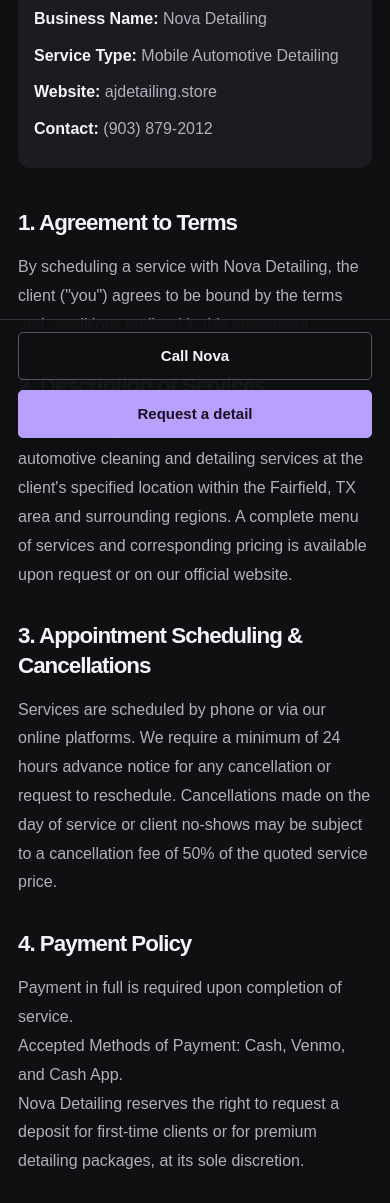
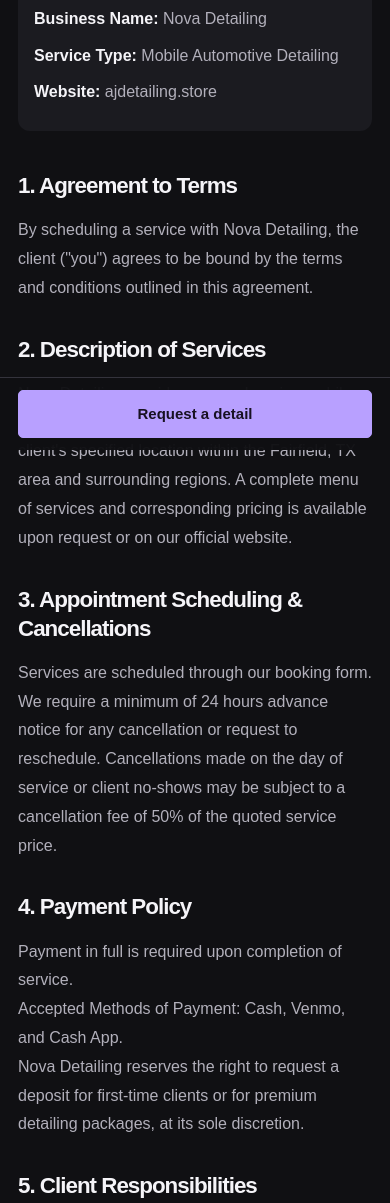
Before and after one commit to brawliscool/brawliscool.github.io, a website: page terms.html in a window 390 px wide. Shown: the part 394-1597 px from the top of the page. Drawn offline with Linux system fonts and the light colour scheme.

Commit message:
Give mobile layout more breathing room and remove personal contact details

```diff
--- a/terms.html
+++ b/terms.html
@@ -16,7 +16,7 @@
     <link rel="stylesheet" href="https://cdnjs.cloudflare.com/ajax/libs/font-awesome/6.4.0/css/all.min.css">
 
     <!-- Custom CSS -->
-    <link rel="stylesheet" href="css/style.css?v=nova-ui-20261007">
+    <link rel="stylesheet" href="css/style.css?v=nova-spacious-20261007">
 
     <style>
         .terms-container {
@@ -98,7 +98,7 @@
             opacity: 0.8;
         }
     </style>
-<link rel="icon" href="images/nova-icon.svg"><script src="js/nova.js?v=nova-ui-20261007" defer></script></head>
+<link rel="icon" href="images/nova-icon.svg"><script src="js/nova.js?v=nova-spacious-20261007" defer></script></head>
 
 <body>
 
@@ -120,7 +120,7 @@
             <p><strong>Business Name:</strong> Nova Detailing</p>
             <p><strong>Service Type:</strong> Mobile Automotive Detailing</p>
             <p><strong>Website:</strong> ajdetailing.store</p>
-            <p><strong>Contact:</strong> (903) 879-2012</p>
+
         </div>
 
         <div class="terms-section">
@@ -135,7 +135,7 @@
 
         <div class="terms-section">
             <h2>3. Appointment Scheduling & Cancellations</h2>
-            <p>Services are scheduled by phone or via our online platforms. We require a minimum of 24 hours advance notice for any cancellation or request to reschedule. Cancellations made on the day of service or client no-shows may be subject to a cancellation fee of 50% of the quoted service price.</p>
+            <p>Services are scheduled through our booking form. We require a minimum of 24 hours advance notice for any cancellation or request to reschedule. Cancellations made on the day of service or client no-shows may be subject to a cancellation fee of 50% of the quoted service price.</p>
         </div>
 
         <div class="terms-section">
@@ -179,7 +179,7 @@
             <h3>Client Acknowledgment</h3>
             <p>By booking a service, you acknowledge that you have read, understood, and agree to all terms and conditions above.</p>
         </div>
-    </main><footer><div class="wrap footer-top"><a class="logo" href="index.html" aria-label="Nova Detailing home"><span class="brand-mark" aria-hidden="true">✦</span><span>NOVA<small>DETAILING</small></span></a><p>A fresh start for your car.<br>Personal care. Right at your doorstep.</p><div><a href="tel:+19038792012">(903) 879-2012</a><a href="mailto:ajmobiledetailingtx@gmail.com">ajmobiledetailingtx@gmail.com</a></div></div><div class="wrap footer-bottom"><span>© 2026 Nova Detailing</span><div><a href="privacy.html">Privacy</a><a href="terms.html">Terms</a></div><span>Fairfield, TX · Longview coming soon</span></div></footer><div class="mobile-dock"><a href="tel:+19038792012">Call Nova</a><a href="index.html#contact">Request a detail</a></div>
+    </main><footer><div class="wrap footer-top"><a class="logo" href="index.html" aria-label="Nova Detailing home"><span class="brand-mark" aria-hidden="true">✦</span><span>NOVA<small>DETAILING</small></span></a><p>A fresh start for your car.<br>Personal care. Right at your doorstep.</p></div><div class="wrap footer-bottom"><span>© 2026 Nova Detailing</span><div><a href="privacy.html">Privacy</a><a href="terms.html">Terms</a></div><span>Fairfield, TX · Longview coming soon</span></div></footer><div class="mobile-dock"><a href="index.html#contact">Request a detail</a></div>
 
 
 </body>
```
